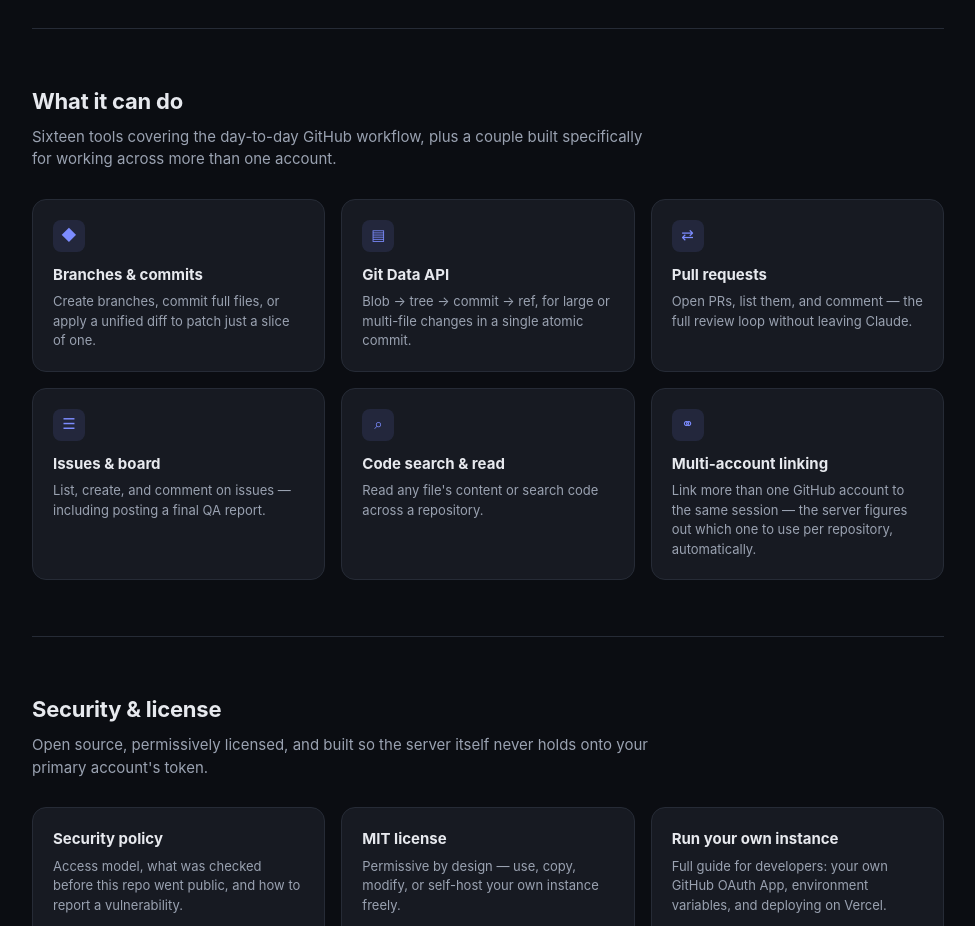
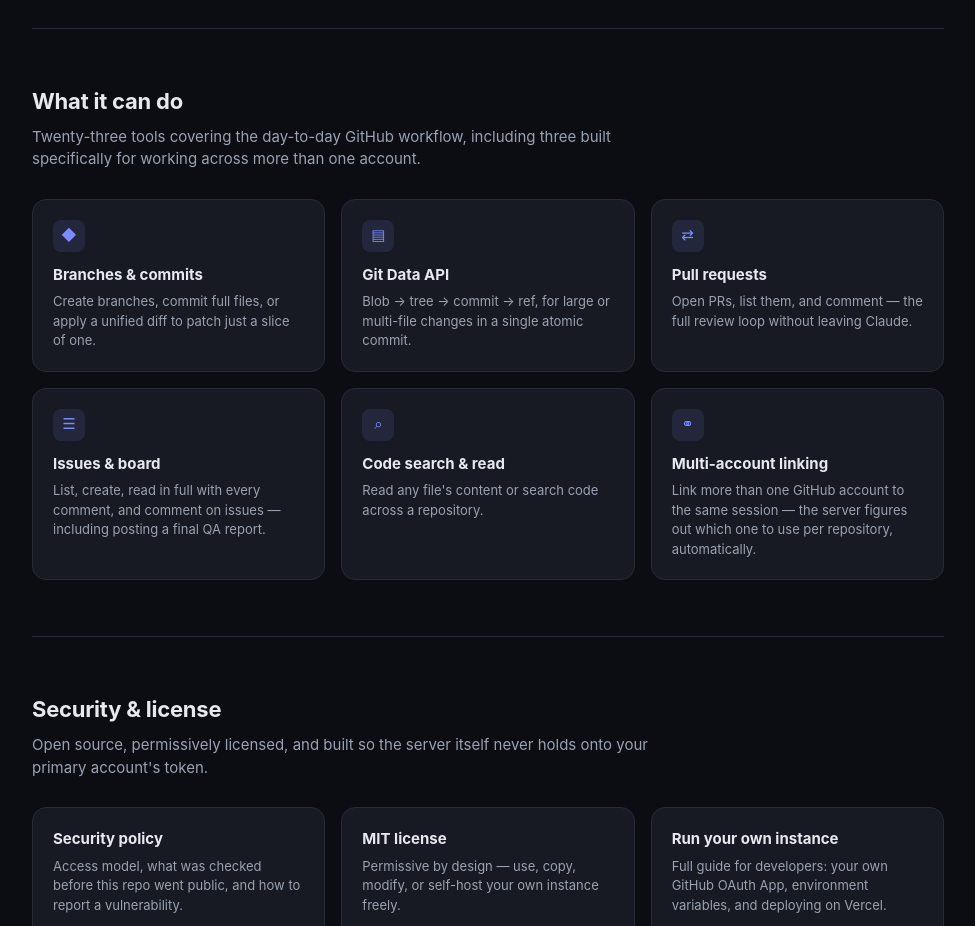
Before and after one commit to fabious054/github-mcp, a Next.js app: page / in a window 1280 px wide. Shown: the part 940-1866 px from the top of the page, without its empty margins (152-1127 px from the left). Built offline with nearby package versions, Linux system fonts and the light colour scheme.

Commit message:
docs: list get_issue and fix the landing page tool count (#45)

```diff
--- a/app/page.tsx
+++ b/app/page.tsx
@@ -21,7 +21,7 @@
   {
     icon: "☰",
     title: "Issues & board",
-    desc: "List, create, and comment on issues — including posting a final QA report.",
+    desc: "List, create, read in full with every comment, and comment on issues — including posting a final QA report.",
   },
   {
     icon: "⌕",
@@ -131,9 +131,9 @@
         <section id="features">
           <h2>What it can do</h2>
           <p className="section-lead">
-            Sixteen tools covering the day-to-day GitHub workflow, plus a
-            couple built specifically for working across more than one
-            account.
+            Twenty-three tools covering the day-to-day GitHub workflow,
+            including three built specifically for working across more
+            than one account.
           </p>
           <div className="features-grid">
             {FEATURES.map((f) => (
```
Also changed, not shown: 2 other files (tests, documents, lock files or other folders).
